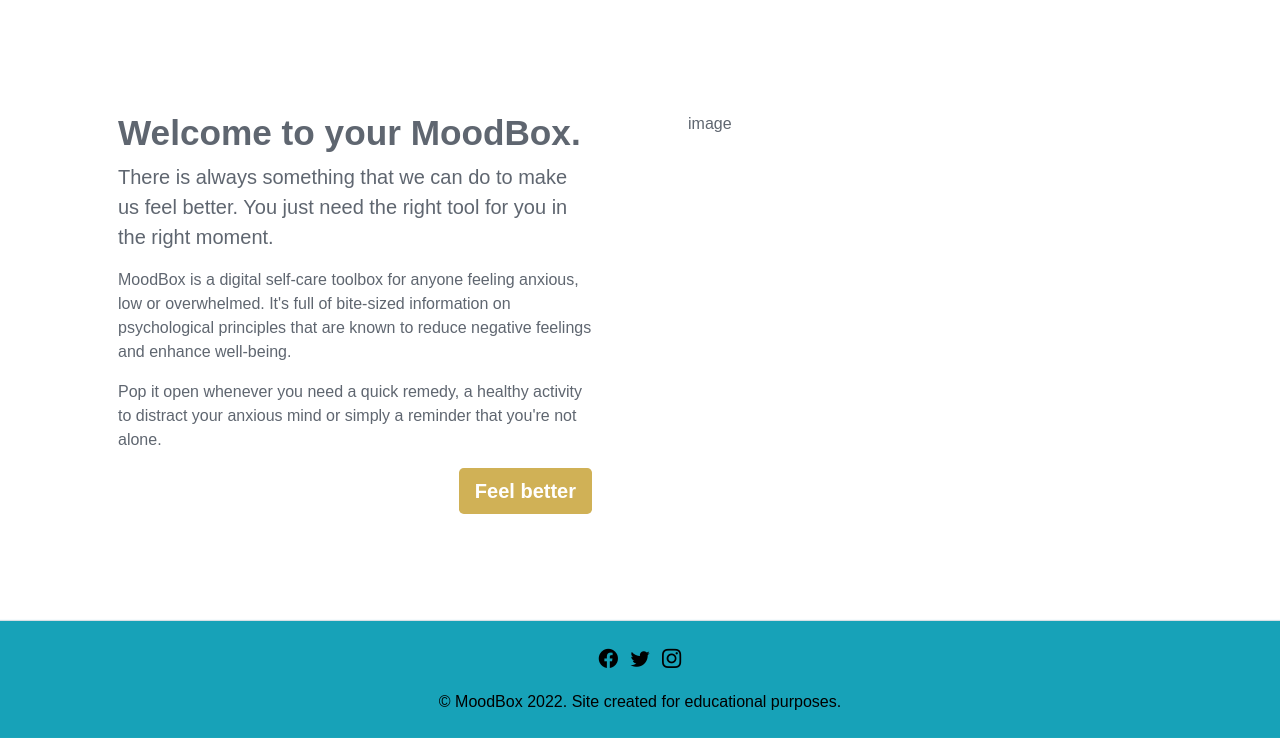
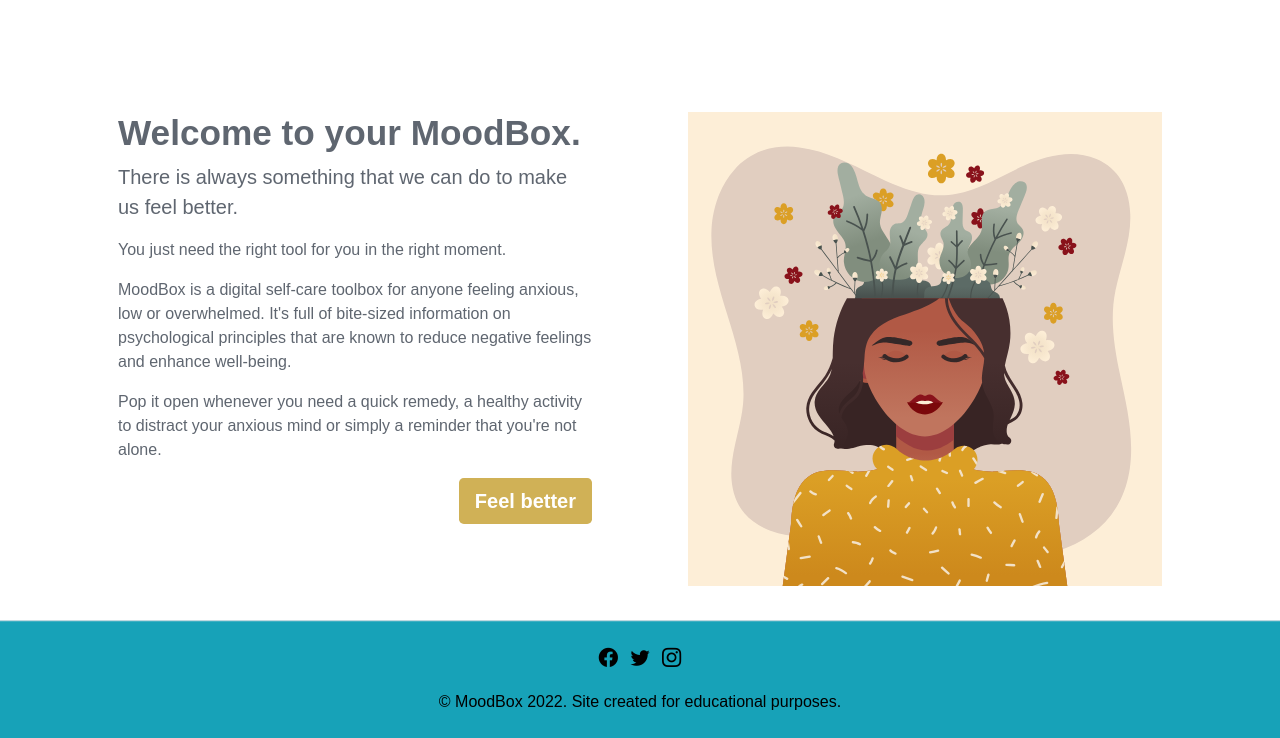
Before and after one commit to renatabiniek/moodbox, a Django app: page / in a window 1280 px wide. Shown: the part 62-800 px from the top of the page. Run offline with Django 3.2, Linux system fonts and the light colour scheme; data that the repository does not hold is empty; some libraries are stand-ins or nearby versions.

Commit message:
Add and position image to home page

```diff
--- a/static/css/style.css
+++ b/static/css/style.css
@@ -25,6 +25,11 @@ a {
 
 .logo-darker {
     color: #17a2b8;
+}
+
+.img-fluid {
+    max-width: 100%;
+    height: auto;
 }
 
 h1 {
--- a/templates/index.html
+++ b/templates/index.html
@@ -1,19 +1,22 @@
 {% extends "base.html" %}
 
 {% block content %}
+
+{% load static %}
 
 <section>
     <div class="container px-lg-5 mt-5 pt-5">
         <div class="row mx-lg-n5">
           <div class="col py-3 px-lg-5">
             <h1>Welcome to your MoodBox.</h1>
-            <p class="lead">There is always something that we can do to make us feel better. You just need the right tool for you in the right moment.</p>
+            <p class="lead">There is always something that we can do to make us feel better.</p>
+            <p>You just need the right tool for you in the right moment.</p>
             <p>MoodBox is a digital self-care toolbox for anyone feeling anxious, low or overwhelmed. It's full of bite-sized information on psychological principles that are known to reduce negative feelings and enhance well-being.</p>
             <p>Pop it open whenever you need a quick remedy, a healthy activity to distract your anxious mind or simply a reminder that you're not alone.</p>
             <a href="" class="btn btn-lg btn-primary font-weight-bolder" role="button">Feel better</a>
           </div>
-          <div class="col py-3 px-lg-5">
-            image
+          <div class="col py-3 px-lg-5 text-center">
+            <img class="img-fluid" src="{% static 'images/mental-health.svg' %}" alt="">
           </div>
         </div>
       </div>
```
Also changed, not shown: static/images/mental-health.svg (added).
